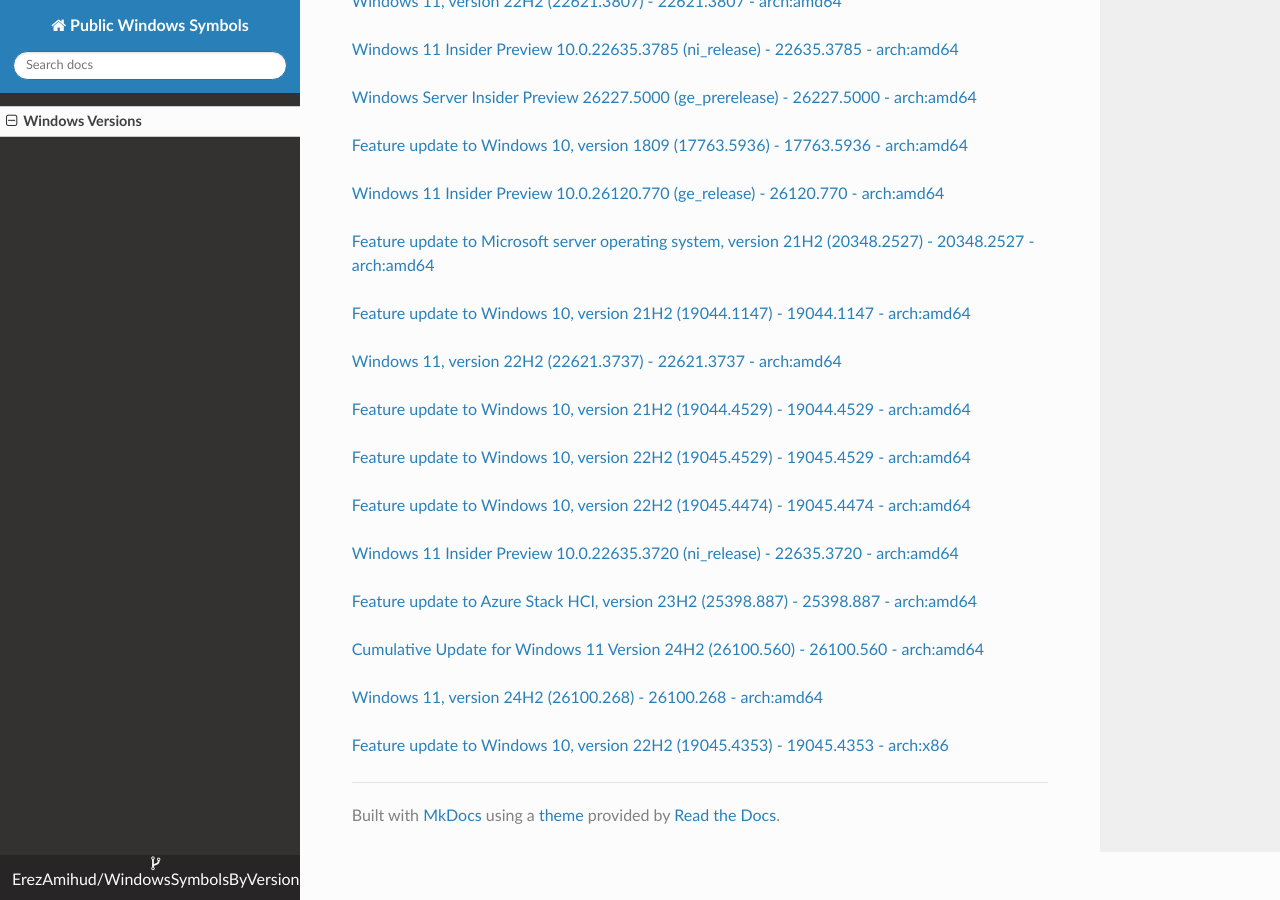
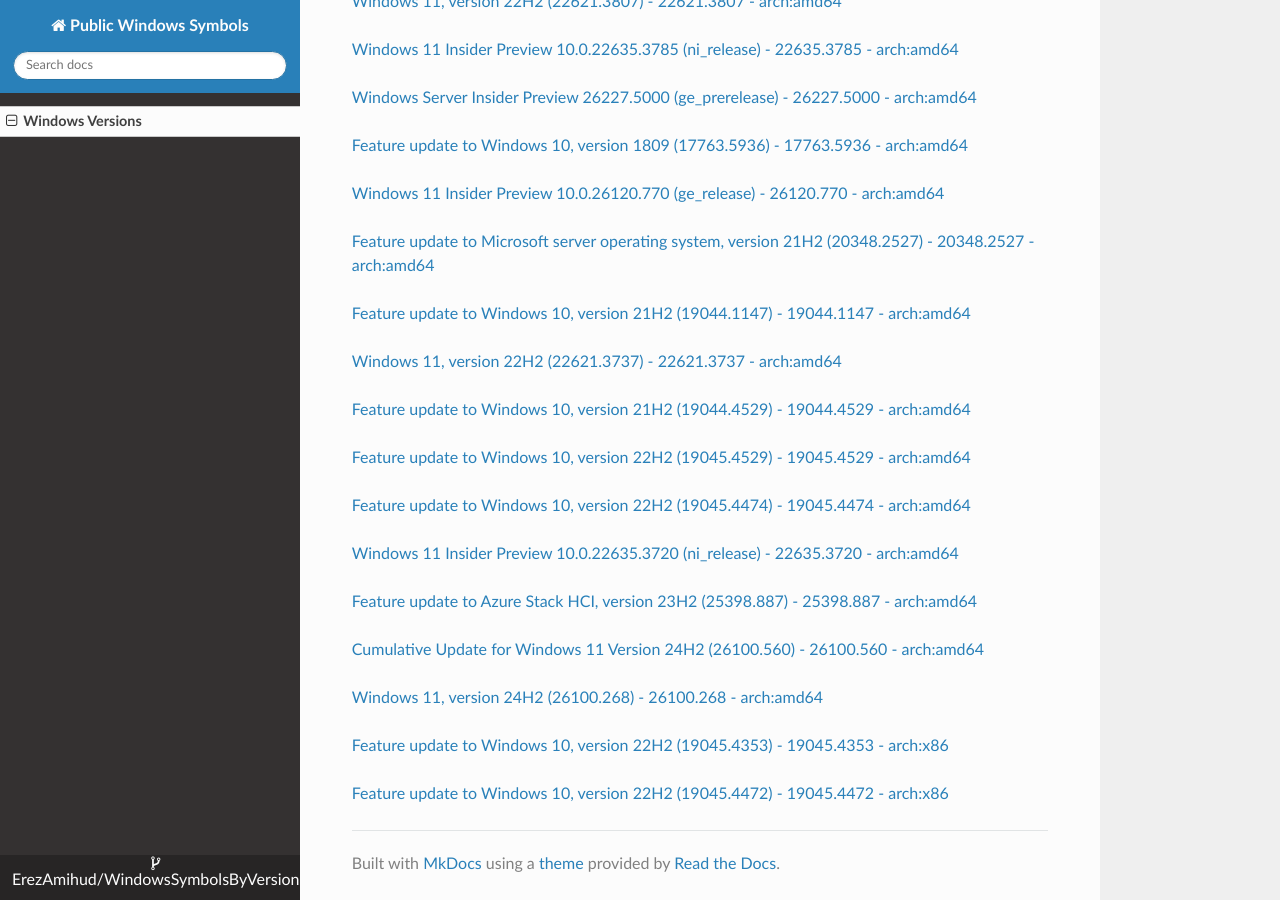
Before and after one commit to ErezAmihud/WindowsSymbolsByVersion, an MkDocs documentation site: the page built from docs/index.md, in a window 1280 px wide and 900 px high, scrolled down 13469 px. Built offline with MkDocs 1.6.1, drawn with Linux system fonts in a browser that asks for light colours; nearby versions of some CDN libraries.

Commit message:
Automated commit, add manifest for 0708b1c7-6ea3-4d9a-b01d-12c3f1f2b255

```diff
--- a/docs/index.md
+++ b/docs/index.md
@@ -712,3 +712,6 @@
 
 
 [Feature update to Windows 10, version 22H2 (19045.4353) - 19045.4353 - arch:x86](https://github.com/ErezAmihud/WindowsSymbolsByVersion/blob/main/manifests/e28f21b2-1549-4228-9d94-0335109d0e0f.manifest)
+
+
+[Feature update to Windows 10, version 22H2 (19045.4472) - 19045.4472 - arch:x86](https://github.com/ErezAmihud/WindowsSymbolsByVersion/blob/main/manifests/0708b1c7-6ea3-4d9a-b01d-12c3f1f2b255.manifest)
```
Also changed, not shown: process_builds.json (+1 -1 lines), 1 other file.
